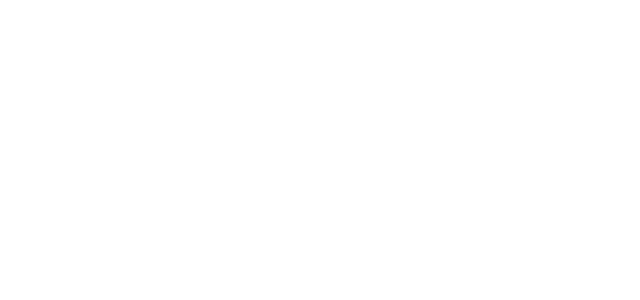
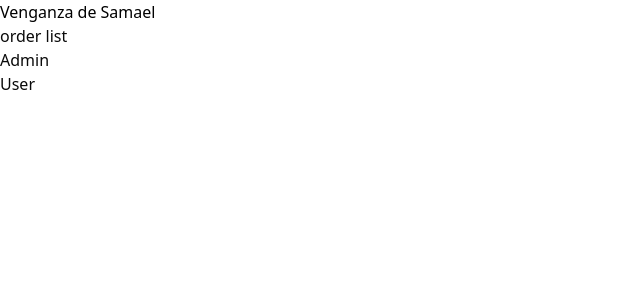
Before and after one commit to Franky-Dev00/tomas-front, a React (Vite) app: page /pedidos in a window 1280 px wide. Before the commit this address had no page. Shown: the top 300 px of the page, without its empty margins (0-640 px from the left). Built offline with nearby package versions, Linux system fonts and the light colour scheme.

Commit message:
add start template

```diff
--- a/src/App.tsx
+++ /dev/null
@@ -1,5 +0,0 @@
-export default function App() {
-  return (
-    <h1>Home</h1>
-  )
-}
--- /dev/null
+++ b/src/compoments/nav-bar.tsx
@@ -0,0 +1,7 @@
+export default function NavBar() {
+  return (
+    <nav>
+      <span className="text-black"> Venganza de Samael </span>
+    </nav>
+  )
+}
--- /dev/null
+++ b/src/layouts/root-layout.tsx
@@ -0,0 +1,11 @@
+import NavBar from "@/compoments/nav-bar";
+import { Outlet } from "react-router";
+
+export default function Layout() {
+  return (
+    <>
+      <NavBar />
+      <Outlet />
+    </>
+  )
+}
--- a/src/main.tsx
+++ b/src/main.tsx
@@ -1,12 +1,21 @@
 import { createRoot } from 'react-dom/client'
 import './index.css'
-import App from './App.tsx'
 import { BrowserRouter, Route, Routes } from "react-router";
+import Home from '@/pages/home/home.tsx';
+import Detail from '@/pages/detail/detail.tsx';
+import Orders from '@/pages/orders/orders';
+import Login from '@/pages/login/login';
+import Layout from '@/layouts/root-layout';
 
 createRoot(document.getElementById('root')!).render(
   <BrowserRouter>
     <Routes>
-      <Route path="/" element={<App />} />
+      <Route element={<Layout />}>
+        <Route path='/' element={<Home />} />
+        <Route path='/diseño/:id' element={<Detail />} />
+        <Route path='/pedidos' element={<Orders />} />
+        <Route path='/ingresar' element={<Login />} />
+      </Route>
     </Routes>
   </BrowserRouter >,
 )
--- /dev/null
+++ b/src/pages/detail/detail.tsx
@@ -0,0 +1,16 @@
+import { useParams } from "react-router"
+
+type params = {
+  id: string
+}
+
+export default function Detail() {
+
+  const params = useParams<params>()
+
+  return (
+    <main>
+      <h1>{`Diseño: ${params.id} `}</h1>
+    </main>
+  )
+}
--- /dev/null
+++ b/src/pages/home/home.tsx
@@ -0,0 +1,8 @@
+
+export default function Home() {
+  return (
+    <main>
+      <h1> Home </h1>
+    </main>
+  )
+}
--- /dev/null
+++ b/src/pages/login/login.tsx
@@ -0,0 +1,8 @@
+
+export default function Login() {
+  return (
+    <main>
+      <h1> Iniciar sesion / Crear usuario </h1>
+    </main>
+  )
+}
--- /dev/null
+++ b/src/pages/orders/orders-admin.tsx
@@ -0,0 +1,7 @@
+export default function OrdersAdmin() {
+  return (
+    <main>
+      <h1> Admin </h1>
+    </main>
+  )
+}
--- /dev/null
+++ b/src/pages/orders/orders-user.tsx
@@ -0,0 +1,8 @@
+
+export default function OrdersUser() {
+  return (
+    <main>
+      <h1> User </h1>
+    </main>
+  )
+}
--- /dev/null
+++ b/src/pages/orders/orders.tsx
@@ -0,0 +1,12 @@
+import OrdersAdmin from "./orders-admin";
+import OrdersUser from "./orders-user";
+
+export default function Orders() {
+  return (
+    <main>
+      <h1> order list </h1>
+      <OrdersAdmin />
+      <OrdersUser />
+    </main>
+  )
+}
```
Also changed, not shown: 1 other file (tests, documents, lock files or other folders).
